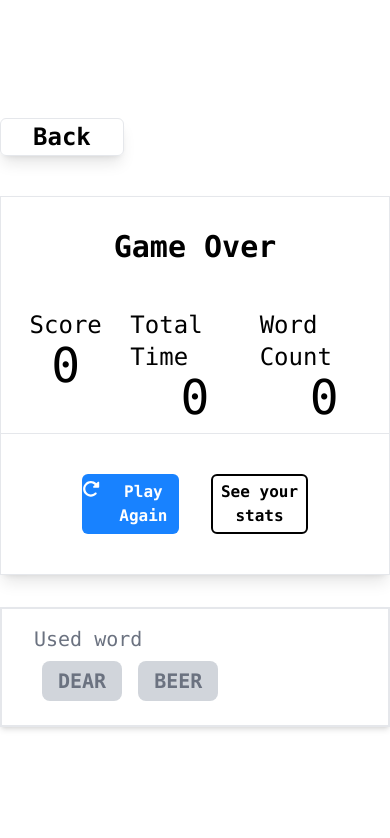
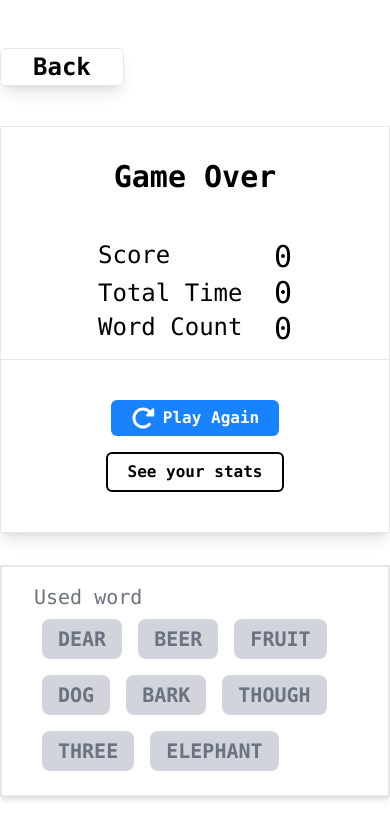
Before and after one commit to Jet1a/PROJECT1-SEC-1-GongGangGaiGonk, a Vue app: page / in a window 390 px wide. Shown: the top 838 px of the page. Built offline with nearby package versions, Linux system fonts and the light colour scheme.

Commit message:
023-[add] summary page responsive

```diff
--- a/src/App.vue
+++ b/src/App.vue
@@ -3,20 +3,28 @@ import { ref } from "vue";
 const score = ref(0);
 const totalTime = ref(0);
 const wordCount = ref(0);
-const counter = ref(0)
-const usedWord = ["Dear", "Beer"];
+const counter = ref(0);
+const usedWord = [
+  "Dear",
+  "Beer",
+  "fruit",
+  "dog",
+  "bark",
+  "though",
+  "three",
+  "elephant",
+];
 const playAgain = () => {
-  counter.value=15
-  console.log(counter.value)
-}
-
+  counter.value = 15;
+  console.log(counter.value);
+};
 </script>
 
 <template>
   <main
     class="min-h-screen flex items-center justify-center text-black font-mono"
   >
-    <section class="w-[700px]" v-show="counter==0">
+    <section class="w-[700px]" v-show="counter == 0">
       <div class="mb-10">
         <button
           class="text-2xl font-bold border border-gray-200 rounded-md px-8 py-0.5 shadow-lg"
@@ -26,25 +34,25 @@ const playAgain = () => {
       </div>
       <div class="border border-gray-200 shadow-lg">
         <p class="text-center text-3xl font-bold py-8">Game Over</p>
-        <div class="flex justify-around py-3 border-b w-full">
-          <div class="flex flex-col items-center w-1/3">
-            <p class="text-2xl">Score</p>
-            <p class="text-5xl">{{ score }}</p>
+        <div class="flex flex-col items-center sm:flex-row py-3 border-b w-full">
+          <div class="flex w-1/2 justify-between sm:flex-col sm:items-center sm:w-1/3">
+            <p class="text-2xl ">Score</p>
+            <p class="text-3xl sm:text-5xl">{{ score }}</p>
           </div>
-          <div class="flex flex-col items-center w-1/3">
+          <div class="flex w-1/2 justify-between sm:flex-col items-center sm:w-1/3">
             <p class="text-2xl">Total Time</p>
-            <p class="text-5xl">{{ totalTime }}</p>
+            <p class="text-3xl sm:text-5xl">{{ totalTime }}</p>
           </div>
-          <div class="flex flex-col items-center w-1/3">
+          <div class="flex w-1/2 justify-between items-start sm:flex-col  sm:items-center sm:w-1/3">
             <p class="text-2xl">Word Count</p>
-            <p class="text-5xl">{{ wordCount }}</p>
+            <p class="text-3xl sm:text-5xl">{{ wordCount }}</p>
           </div>
         </div>
-        <div class="py-10 flex justify-center gap-8">
+        <div class="py-10 flex flex-col items-center gap-4 sm:flex-row sm:justify-center sm:gap-8">
           <button
-            class="w-1/4 flex justify-center gap-2 bg-[#1882FF] py-1.5 text-white fill-white rounded-md font-bold"
+            class="sm:w-1/4 flex justify-center gap-2 bg-[#1882FF] px-5 py-1.5 text-white fill-white rounded-md font-bold"
             @click="playAgain()"
-            >
+          >
             <svg
               class="w-6"
               xmlns="http://www.w3.org/2000/svg"
@@ -52,10 +60,11 @@ const playAgain = () => {
             >
               <path
                 d="M463.5 224l8.5 0c13.3 0 24-10.7 24-24l0-128c0-9.7-5.8-18.5-14.8-22.2s-19.3-1.7-26.2 5.2L413.4 96.6c-87.6-86.5-228.7-86.2-315.8 1c-87.5 87.5-87.5 229.3 0 316.8s229.3 87.5 316.8 0c12.5-12.5 12.5-32.8 0-45.3s-32.8-12.5-45.3 0c-62.5 62.5-163.8 62.5-226.3 0s-62.5-163.8 0-226.3c62.2-62.2 162.7-62.5 225.3-1L327 183c-6.9 6.9-8.9 17.2-5.2 26.2s12.5 14.8 22.2 14.8l119.5 0z"
-              /></svg>
-              Play Again
+              />
+            </svg>
+            Play Again
           </button>
-          <button class="w-1/4 font-bold border-2 border-black rounded-md">
+          <button class="sm:w-1/4 px-5 py-1.5 font-bold border-2 border-black rounded-md">
             See your stats
           </button>
         </div>
```
